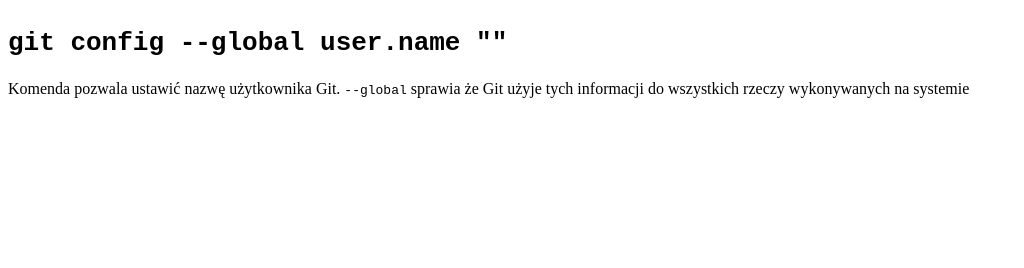
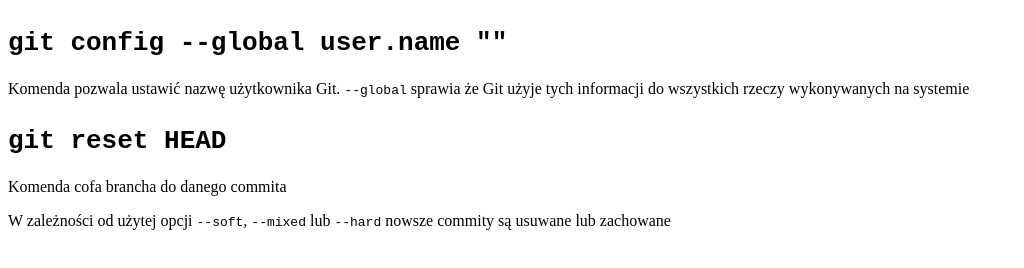
Before and after one commit to bikol/DINO202122, a plain HTML site: page index.html in a window 1280 px wide. Shown: the whole page, without its empty margins (0-1024 px from the left). Drawn offline with Linux system fonts and the light colour scheme.

Commit message:
Add "git reset" command

```diff
--- a/index.html
+++ b/index.html
@@ -6,8 +6,12 @@
 
 <body>
 
-  <h1><code>git config --global user.name ""</code></h1>
-  <p>Komenda pozwala ustawić nazwę użytkownika Git. <code>--global</code> sprawia że Git użyje tych informacji do wszystkich rzeczy wykonywanych na systemie</p>
+	<h1><code>git config --global user.name ""</code></h1>
+	<p>Komenda pozwala ustawić nazwę użytkownika Git. <code>--global</code> sprawia że Git użyje tych informacji do wszystkich rzeczy wykonywanych na systemie</p>
+
+	<h1><code>git reset HEAD</code></h1>
+	<p>Komenda cofa brancha do danego commita</p>
+	<p>W zależności od użytej opcji <code>--soft</code>, <code>--mixed</code> lub <code>--hard</code> nowsze commity są usuwane lub zachowane</p>
 
 </body>
 </html>
```
